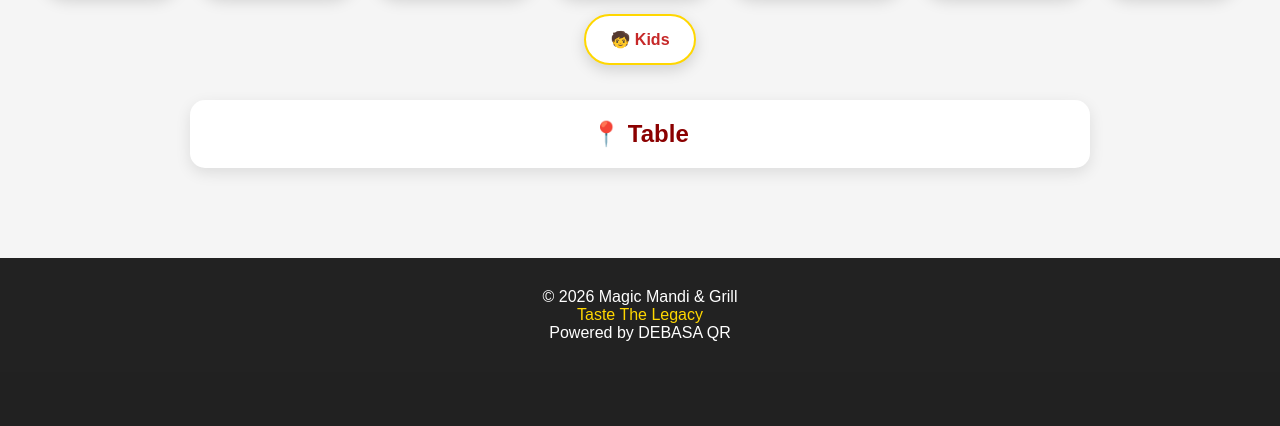
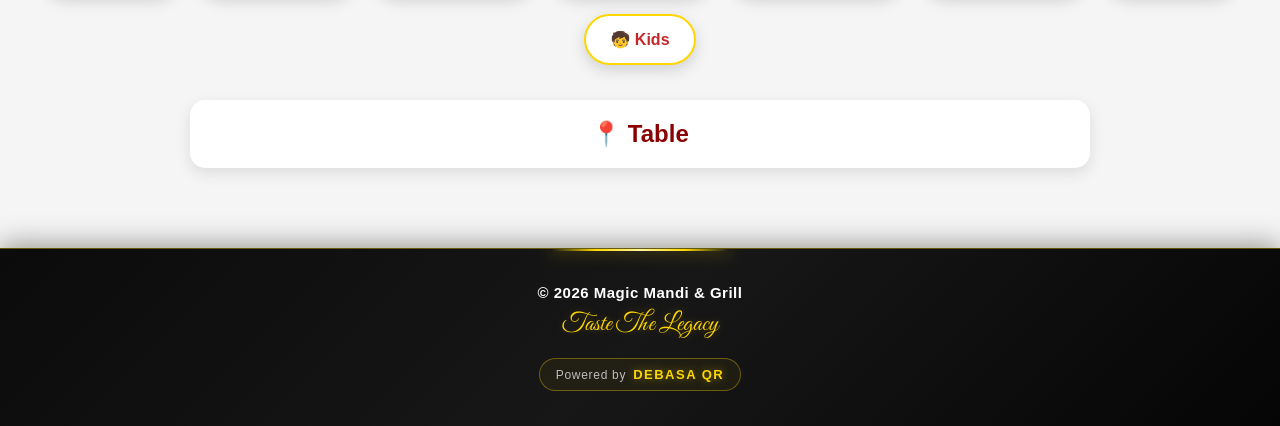
Before and after one commit to Michael-code-dot/Magic-Mandi-Menu, a Flask app: template templates/index.html in a window 1280 px wide. Shown: the part 968-1394 px from the top of the page. Before the commit the page ends 1309 px from the top, so only its background shows below. Run offline with Flask 3, Linux system fonts and the light colour scheme; the template is opened without the code that fills it, so the values that code supplies are empty.

Commit message:
Add premium Debasa QR footer styling

```diff
--- a/static/css/style.css
+++ b/static/css/style.css
@@ -264,3 +264,114 @@
     transform: translateY(-2px);
     background-color: #fff;
 }
+
+/* ================= DEBASA QR PREMIUM FOOTER ================= */
+
+.debasa-footer {
+    margin-top: 50px;
+    padding: 35px 20px;
+    text-align: center;
+
+    background: linear-gradient(
+        135deg,
+        #0b0b0b 0%,
+        #171717 50%,
+        #050505 100%
+    );
+
+    border-top: 1px solid rgba(255, 215, 0, 0.35);
+    box-shadow:
+        0 -5px 25px rgba(0, 0, 0, 0.35),
+        0 -1px 12px rgba(255, 215, 0, 0.08);
+
+    position: relative;
+    overflow: hidden;
+}
+
+/* Golden glow across the top */
+.debasa-footer::before {
+    content: "";
+    position: absolute;
+    top: 0;
+    left: 50%;
+    transform: translateX(-50%);
+
+    width: 180px;
+    height: 2px;
+
+    background: linear-gradient(
+        90deg,
+        transparent,
+        #FFD700,
+        #FFF3A0,
+        #FFD700,
+        transparent
+    );
+
+    box-shadow: 0 0 15px rgba(255, 215, 0, 0.8);
+}
+
+/* Hotel name */
+.footer-hotel {
+    color: #ffffff;
+    font-size: 15px;
+    font-weight: 600;
+    letter-spacing: 0.5px;
+    margin-bottom: 8px;
+}
+
+/* Hotel slogan */
+.footer-tagline {
+    color: #FFD700;
+    font-family: 'Great Vibes', cursive;
+    font-size: 25px;
+    margin-bottom: 18px;
+    text-shadow: 0 0 10px rgba(255, 215, 0, 0.25);
+}
+
+/* Debasa branding */
+.footer-powered {
+    display: inline-flex;
+    align-items: center;
+    gap: 7px;
+
+    padding: 8px 16px;
+
+    border: 1px solid rgba(255, 215, 0, 0.35);
+    border-radius: 30px;
+
+    background: rgba(255, 215, 0, 0.05);
+
+    font-size: 12px;
+    letter-spacing: 0.7px;
+}
+
+.footer-powered span {
+    color: #bdbdbd;
+}
+
+.footer-powered strong {
+    color: #FFD700;
+    font-size: 13px;
+    letter-spacing: 1.5px;
+
+    text-shadow:
+        0 0 8px rgba(255, 215, 0, 0.45);
+}
+
+/* Mobile adjustment */
+@media (max-width: 600px) {
+
+    .debasa-footer {
+        margin-top: 35px;
+        padding: 30px 15px;
+    }
+
+    .footer-tagline {
+        font-size: 22px;
+    }
+
+    .footer-powered {
+        padding: 7px 14px;
+    }
+}
--- a/templates/index.html
+++ b/templates/index.html
@@ -86,10 +86,22 @@
 
 <script src="{{ url_for('static', filename='js/script.js') }}"></script>
 
-<footer>
-    <p>© 2026 Magic Mandi & Grill</p>
-    <p style="color:#FFD700;">Taste The Legacy</p>
-    <p>Powered by DEBASA QR</p>
+<!-- ================= DEBASA QR FOOTER ================= -->
+<footer class="debasa-footer">
+
+    <div class="footer-hotel">
+        © 2026 Magic Mandi & Grill
+    </div>
+
+    <div class="footer-tagline">
+        Taste The Legacy
+    </div>
+
+    <div class="footer-powered">
+        <span>Powered by</span>
+        <strong>DEBASA QR</strong>
+    </div>
+
 </footer>
 
 </body>
```
